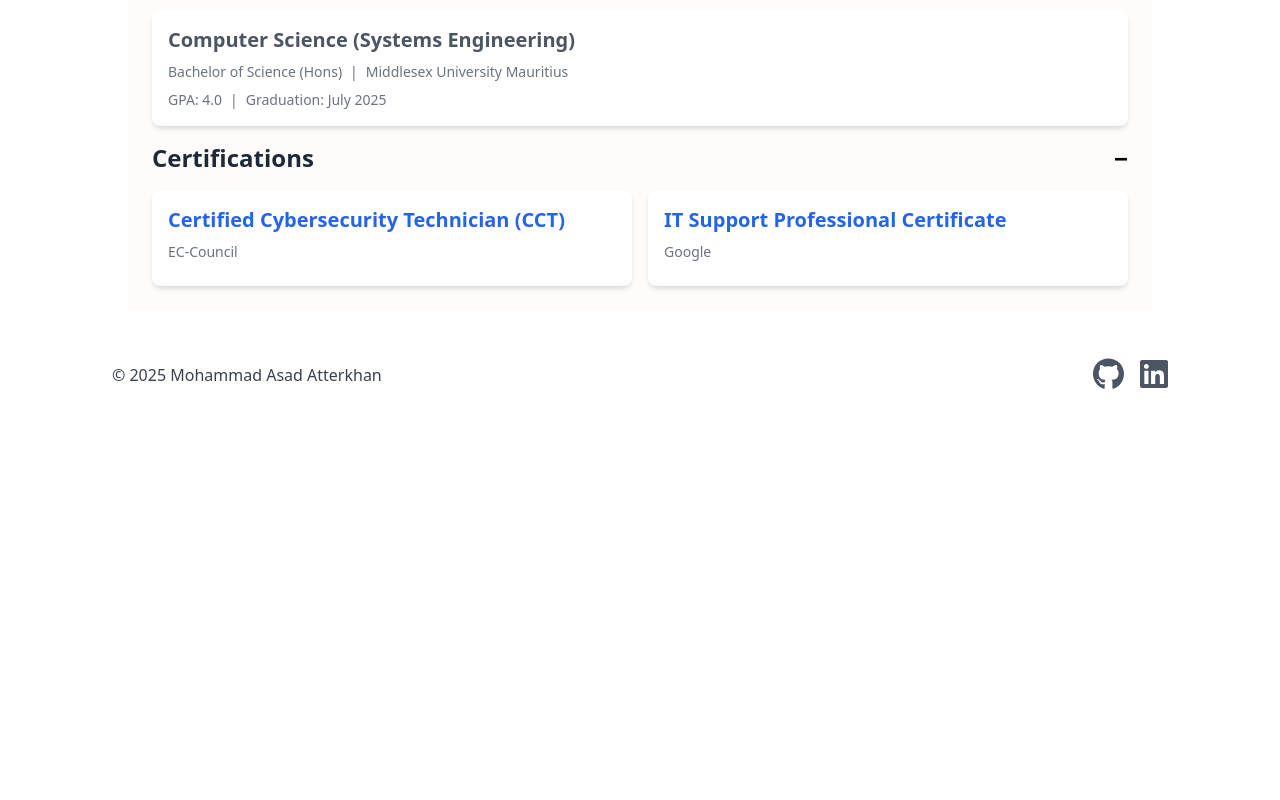
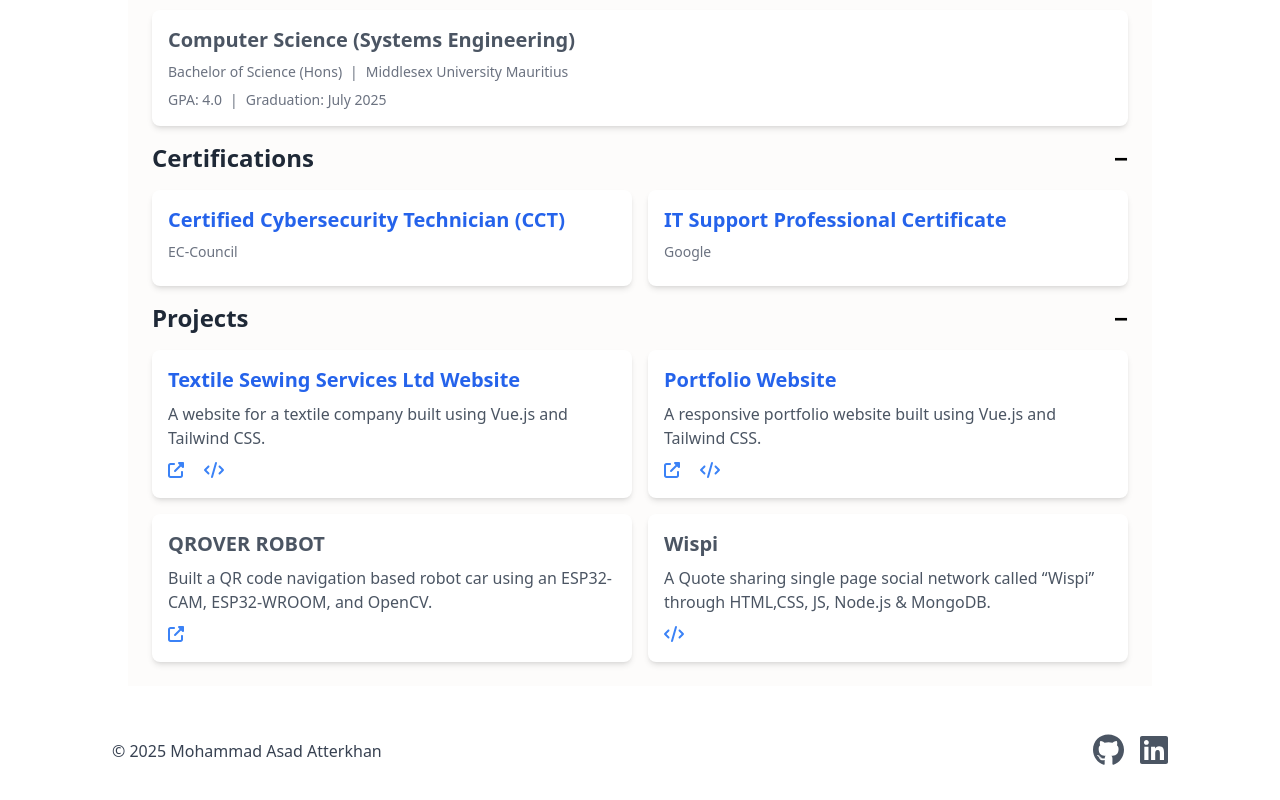
Before and after one commit to 13asad/13asad.github.io, a Vue app: page /resume in a window 1280 px wide. Shown: the part 1642-2442 px from the top of the page. Before the commit the page ends 2066 px from the top, so only its background shows below. Built offline with nearby package versions, Linux system fonts and the light colour scheme.

Commit message:
feat: add ResumeProjects component and integrate project data for enhanced resume display

```diff
--- a/src/components/resume/ResumeCerts.vue
+++ b/src/components/resume/ResumeCerts.vue
@@ -6,7 +6,7 @@ const isCertsOpen = ref(true)
 </script>
 
 <template>
-    <section>
+    <section class="mb-4">
         <h3
             class="text-2xl font-bold mb-4 cursor-pointer flex justify-between items-center"
             @click="isCertsOpen = !isCertsOpen"
--- /dev/null
+++ b/src/components/resume/ResumeProjects.vue
@@ -0,0 +1,85 @@
+<!-- ResumeProjects.vue -->
+<script setup>
+import { ref } from 'vue'
+import projectsData from '@/data/projectsData.json'
+
+const isProjectsOpen = ref(true)
+</script>
+
+<template>
+    <section>
+        <h3
+            class="text-2xl font-bold mb-4 cursor-pointer flex justify-between items-center"
+            @click="isProjectsOpen = !isProjectsOpen"
+        >
+            <span class="text-gray-800">Projects</span>
+            <span v-if="isProjectsOpen">−</span>
+            <span v-else>+</span>
+        </h3>
+        <div v-if="isProjectsOpen">
+            <ul class="grid grid-cols-1 sm:grid-cols-2 gap-4 text-gray-600">
+                <li
+                    v-for="project in projectsData"
+                    :key="project.id"
+                    class="bg-white shadow-md rounded-lg p-4"
+                >
+                    <h4 class="text-lg md:text-xl font-semibold mb-2">
+                        <a
+                            :href="
+                                project.links.find(
+                                    (link) => link.type === 'Live'
+                                )?.url || '#'
+                            "
+                            target="_blank"
+                            rel="noopener noreferrer"
+                            class="text-blue-600 hover:underline mr-2"
+                            v-if="
+                                project.links.find(
+                                    (link) => link.type === 'Live'
+                                )
+                            "
+                            aria-label="Live Project Link"
+                        >
+                            {{ project.title }}
+                        </a>
+                        <span v-else>{{ project.title }}</span>
+                    </h4>
+                    <p>{{ project.description }}</p>
+
+                    <!-- Display Links with Icons Only -->
+                    <div v-if="project.links.length > 0" class="mt-2 flex">
+                        <span
+                            v-for="link in project.links"
+                            :key="link.type"
+                            class="mr-4 flex items-center"
+                        >
+                            <a
+                                :href="link.url"
+                                target="_blank"
+                                rel="noopener noreferrer"
+                                class="text-blue-500 hover:text-blue-700"
+                                :aria-label="`${link.type} Link`"
+                            >
+                                <font-awesome-icon
+                                    :icon="[
+                                        'fas',
+                                        link.type === 'Code'
+                                            ? 'code'
+                                            : 'external-link-alt'
+                                    ]"
+                                    class="mr-1"
+                                />
+                            </a>
+                        </span>
+                    </div>
+                </li>
+            </ul>
+        </div>
+    </section>
+</template>
+
+<style scoped>
+.cursor-pointer {
+    cursor: pointer;
+}
+</style>
--- /dev/null
+++ b/src/data/projectsData.json
@@ -0,0 +1,54 @@
+[
+    {
+        "id": 1,
+        "title": "Textile Sewing Services Ltd Website",
+        "description": "A website for a textile company built using Vue.js and Tailwind CSS.",
+        "links": [
+            {
+                "type": "Live",
+                "url": "https://textilesewingservices.com/"
+            },
+            {
+                "type": "Code",
+                "url": "https://github.com/ma-asad/textile-sewing-services"
+            }
+        ]
+    },
+    {
+        "id": 2,
+        "title": "Portfolio Website",
+        "description": "A responsive portfolio website built using Vue.js and Tailwind CSS.",
+        "links": [
+            {
+                "type": "Live",
+                "url": "https://ma-asad.github.io"
+            },
+            {
+                "type": "Code",
+                "url": "https://github.com/ma-asad/ma-asad.github.io"
+            }
+        ]
+    },
+    {
+        "id": 3,
+        "title": "QROVER ROBOT",
+        "description": "Built a QR code navigation based robot car using an ESP32-CAM, ESP32-WROOM, and OpenCV.",
+        "links": [
+            {
+                "type": null,
+                "url": null
+            }
+        ]
+    },
+    {
+        "id": 4,
+        "title": "Wispi",
+        "description": "A Quote sharing single page social network called “Wispi” through HTML,CSS, JS, Node.js & MongoDB.",
+        "links": [
+            {
+                "type": "Code",
+                "url": "https://github.com/ma-asad/wispi"
+            }
+        ]
+    }
+]
--- a/src/main.js
+++ b/src/main.js
@@ -7,11 +7,31 @@ import router from './router'
 // Import Font Awesome
 import { library } from '@fortawesome/fontawesome-svg-core'
 import { faGithub, faLinkedin } from '@fortawesome/free-brands-svg-icons'
-import { faCalendarDays, faEllipsis, faEnvelope, faPhone, faMapMarkerAlt, faDownload } from '@fortawesome/free-solid-svg-icons'
+import {
+    faCalendarDays,
+    faEllipsis,
+    faEnvelope,
+    faPhone,
+    faMapMarkerAlt,
+    faDownload,
+    faCode,
+    faExternalLinkAlt
+} from '@fortawesome/free-solid-svg-icons'
 import { FontAwesomeIcon } from '@fortawesome/vue-fontawesome'
 
 // Add icons to the library
-library.add(faGithub, faLinkedin, faEllipsis, faCalendarDays, faEnvelope, faPhone, faMapMarkerAlt, faDownload)
+library.add(
+    faGithub,
+    faLinkedin,
+    faEllipsis,
+    faCalendarDays,
+    faEnvelope,
+    faPhone,
+    faMapMarkerAlt,
+    faDownload,
+    faCode,
+    faExternalLinkAlt
+)
 
 const app = createApp(App)
 
--- a/src/views/ResumeView.vue
+++ b/src/views/ResumeView.vue
@@ -4,6 +4,7 @@ import ResumeSkills from '@/components/resume/ResumeSkills.vue'
 import ResumeWorkExp from '@/components/resume/ResumeWorkExp.vue';
 import ResumeEducation from '@/components/resume/ResumeEducation.vue';
 import ResumeCerts from '@/components/resume/ResumeCerts.vue';
+import ResumeProjects from '@/components/resume/ResumeProjects.vue';
 </script>
 
 <template>
@@ -18,6 +19,7 @@ import ResumeCerts from '@/components/resume/ResumeCerts.vue';
       <ResumeWorkExp />
       <ResumeEducation />
       <ResumeCerts />
+      <ResumeProjects />
     </section>
   </div>
 </template>
```
